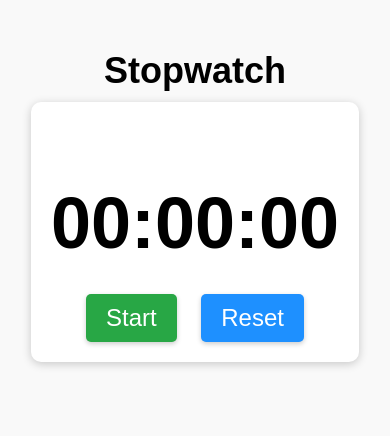
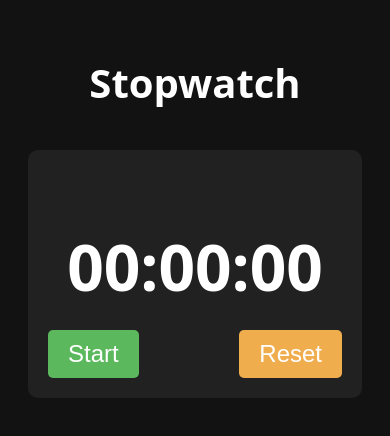
Before and after one commit to KyeongsooLee/StopWatch, a plain HTML site: page index.html in a window 390 px wide. Drawn offline with Linux system fonts and the light colour scheme.

Commit message:
update css file for mobile devices

```diff
--- a/style.css
+++ b/style.css
@@ -1,52 +1,64 @@
 body {
-    background-color: #f9f9f9;
-    font-family: Arial, sans-serif;
+  font-family: 'Open Sans', sans-serif;
+  background-color: #121212;
+  color: #fff;
   text-align: center;
 }
 
 .container {
-    margin-top: 50px;
+  max-width: 600px;
+  margin: 0 auto;
+  padding: 20px;
 }
 
 h1 {
-    font-size: 36px;
+  font-size: 2.5rem;
   margin-bottom: 10px;
 }
 
 .stopwatch {
-    display: inline-block;
-    background-color: #fff;
+  background-color: #212121;
   border-radius: 10px;
-    box-shadow: 0px 2px 10px rgba(0, 0, 0, 0.2);
   padding: 20px;
+  margin-top: 40px;
 }
 
 .time {
-    font-size: 72px;
-    margin-bottom: 30px;
+  font-size: 4rem;
+  margin-bottom: 20px;
 }
 
-  .controls button {
-    font-size: 24px;
-    padding: 10px 20px;
-    margin: 0 10px;
-    border-radius: 5px;
-    border: none;
-    box-shadow: 0px 2px 5px rgba(0, 0, 0, 0.2);
-    cursor: pointer;
-    background-color: #1e90ff;
-    color: #fff;
-    transition: background-color 0.3s;
+.controls {
+  display: flex;
+  justify-content: space-between;
+  align-items: center;
 }
 
-  .controls button:hover {
-    background-color: #187bcd;
+button {
+  font-size: 1.5rem;
+  padding: 10px 20px;
+  border: none;
+  border-radius: 5px;
+  cursor: pointer;
+  transition: all 0.2s ease-in-out;
 }
 
-  .controls .start {
-    background-color: #28a745;
+button.start {
+  background-color: #5cb85c;
+  color: #fff;
 }
 
-  .controls .start:hover {
-    background-color: #218838;
+button.stop {
+  background-color: #d9534f;
+  color: #fff;
 }
+
+button.reset {
+  background-color: #f0ad4e;
+  color: #fff;
+}
+
+button:hover {
+  transform: scale(1.05);
+}
+This CSS file has updated font sizes, padding, and background colors to make the app more mobile-friendly. Let me know if you have any other questions or if you need further assistance!
```
Lines whose indentation alone changed are shown as unchanged.
